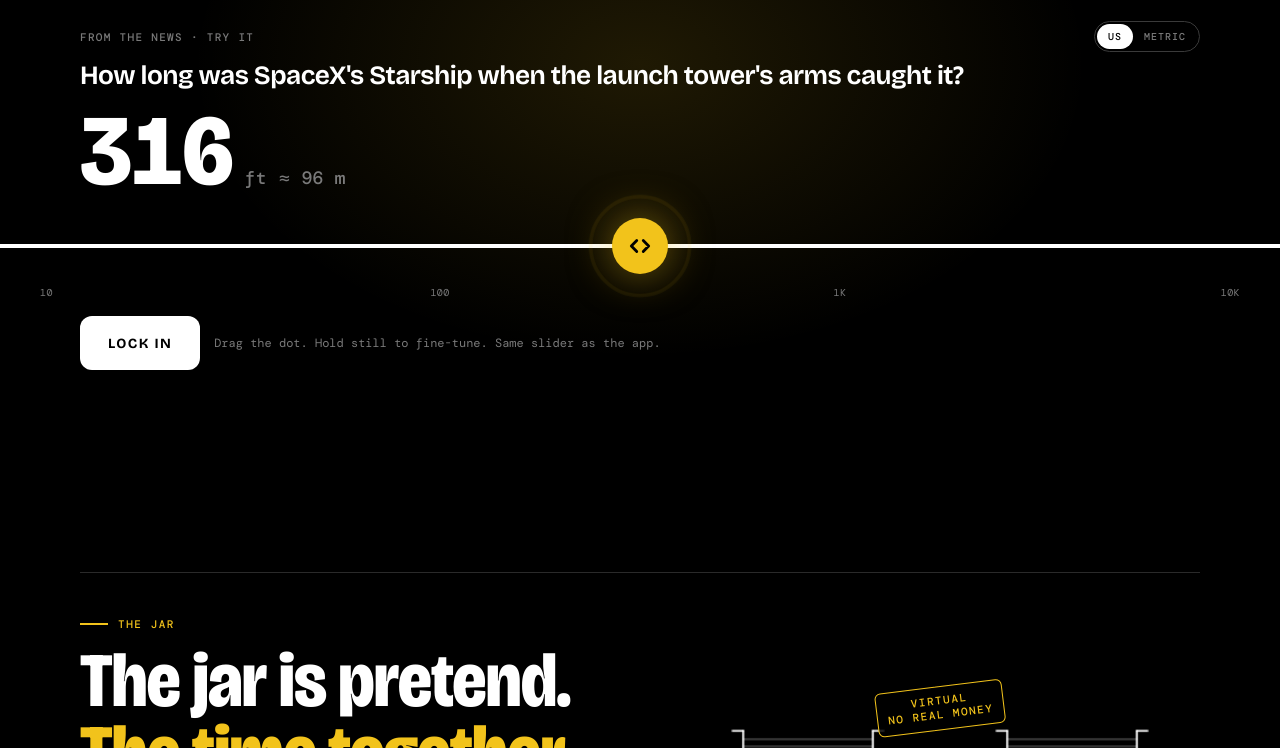
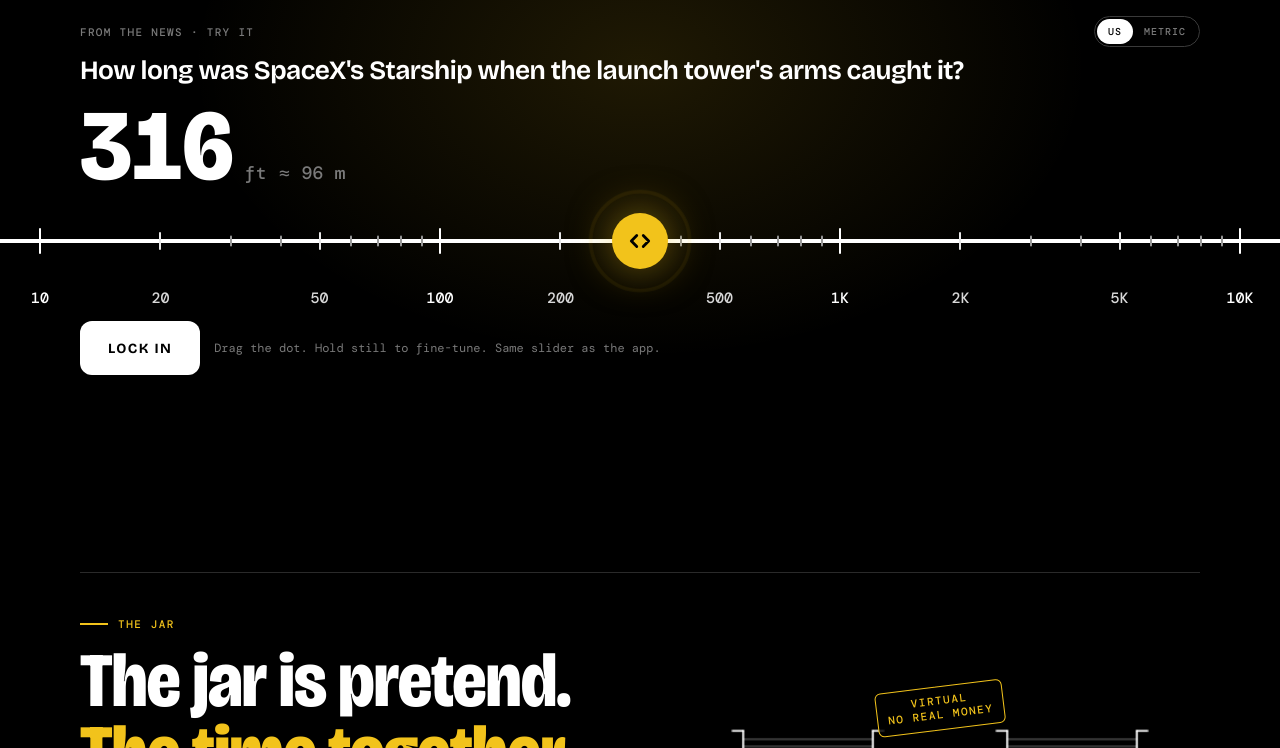
Before and after one commit to Menenkel/hunchline-site, a plain HTML site: page index.html in a window 1280 px wide. Shown: the part 352-1100 px from the top of the page. Drawn offline with nearby package versions, Linux system fonts and the light colour scheme.

Commit message:
Landing: brighter, larger slider numbers with 1-2-5 steps and ruler marks
Co-Authored-By: Claude Sonnet 5.5 <noreply@anthropic.com>
Claude-Session: https://claude.ai/code/session_01SW6H2BypB6UREm5rjYP6Lg

```diff
--- a/index.html
+++ b/index.html
@@ -78,15 +78,17 @@
   .lane:active .knob { transform:scale(1.12); }
   .knob.tween { transition:left .25s ease-out, transform .15s; }
   .lane.zoomed .knob { box-shadow:0 0 0 6px rgba(242,195,27,.25), 0 0 54px rgba(242,195,27,.7); }
-  .lane.zoomed + .ticks { color:var(--fg2); }
   .pulse .knob::after { content:""; position:absolute; inset:0; border-radius:50%; border:2px solid var(--accent); animation:ring 1.8s ease-out infinite; }
   @keyframes ring { from { transform:scale(1); opacity:.9; } to { transform:scale(1.9); opacity:0; } }
   .ans { position:absolute; top:40px; width:0; height:0; opacity:0; transition:opacity .4s .25s; }
   .ans::before { content:""; position:absolute; left:-2px; top:-26px; width:4px; height:52px; background:var(--fg); border-radius:2px; }
   .ans b { position:absolute; bottom:34px; left:0; transform:translateX(-50%); font:500 10px var(--mono); letter-spacing:.1em; text-transform:uppercase; white-space:nowrap; background:var(--fg); color:#000; padding:4px 9px; border-radius:999px; }
-  .ticks { position:relative; height:16px; margin:0 var(--inset); font:400 10px var(--mono); color:var(--muted); letter-spacing:.04em; }
-  .ticks span { position:absolute; transform:translateX(-50%); }
-  .ticks span:first-child { transform:none; } .ticks span:last-child { transform:translateX(-100%); }
+  .ticks { position:relative; height:26px; margin-bottom:6px; margin:0 var(--inset); font:500 15px/1 var(--mono); color:#d8d8d8; letter-spacing:0; }
+  .ticks span { position:absolute; top:10px; transform:translateX(-50%); white-space:nowrap; }
+  .ticks span.major { color:#fff; font-weight:500; }
+  /* ruler marks that cross the line, like log paper: 1 tall, 2 and 5 medium, the rest short */
+  .tk { position:absolute; top:var(--ly,40px); width:2px; margin-left:-1px; transform:translateY(-50%); background:#fff; border-radius:1px; pointer-events:none; }
+  .tk.major { height:26px; } .tk.mid { height:18px; background:#e6e6e6; } .tk.minor { height:11px; background:#9a9a9a; }
 
   .burst { position:absolute; inset:0; border-radius:50%; border:3px solid #fff; animation:burst .6s ease-out forwards; pointer-events:none; }
   @keyframes burst { from { transform:scale(1); opacity:1; } to { transform:scale(2.8); opacity:0; } }
@@ -162,7 +164,8 @@
     .stamp { top:24px; font-size:11px; padding:5px 8px; }
     /* comfortable touch targets and readable small text */
     .tog button { min-height:44px; padding:0 16px; font-size:12px; }
-    .tag, .qlabel, .kicker, .ticks, .ans b, .eg, footer, .hint, .cap { font-size:11.5px; }
+    .tag, .qlabel, .kicker, .ans b, .eg, footer, .hint, .cap { font-size:11.5px; }
+    .ticks { font-size:14px; }
     .h2h, .ledger div { font-size:12.5px; }
     .btn { height:56px; } .btn.big { height:62px; }
     figcaption { font-size:12px; }
@@ -181,7 +184,7 @@
   @media (max-width:639px) and (max-height:700px) { .kicker { display:none; } }
   @media (max-width:639px) and (max-height:680px) { .deck, .hint { display:none; } }
   @media (max-height:500px) {
-    .lane { height:68px; } .line { top:32px; } .knob, .ans { top:34px; }
+    .lane { height:68px; } .line { top:32px; } .knob, .ans { top:34px; } .rail { --ly:34px; }
     .btn { height:46px; } .tog button { min-height:36px; }
     .qlabel { display:none; } .qhead { position:absolute; right:0; margin-top:-2px; }
     .stage { position:relative; }
@@ -216,6 +219,7 @@
       <div class="lane" id="sl" role="slider" tabindex="0" aria-label="Your guess" aria-valuemin="1" aria-valuenow="1">
         <div class="line"></div>
         <div class="rail" id="rail">
+          <div id="marks"></div>
           <div class="ans" id="ans"><b id="ansl"></b></div>
           <div class="knob" id="kn"><svg viewBox="0 0 24 24" aria-hidden="true"><path d="M9 7l-5 5 5 5M15 7l5 5-5 5"/></svg></div>
         </div>
@@ -355,11 +359,22 @@
   const fmtZ = v => v.toLocaleString('en-US', { maximumFractionDigits: v < 10 ? 2 : 0 });
   const fmtV = v => (zoomed || refined) ? v.toLocaleString('en-US', { maximumFractionDigits: 2 }) : fmt(v);
 
+  // 1 / 2 / 5 labels per decade (3 on narrow screens), every other digit as an unlabelled mark.
   function drawTicks() {
-    let h = '';
-    if (!zoomed) { const n = hi - lo; for (let k = 0; k <= n; k++) h += `<span style="left:${(k / n * 100)}%">${short(Math.pow(10, lo + k))}</span>`; }
-    else { const lw = wLower(), ww = wWidth(); for (let k = 0; k <= 6; k++) h += `<span style="left:${(k / 6 * 100)}%">${fmtZ(valOf(lw + ww * k / 6))}</span>`; }
-    $('ticks').innerHTML = h;
+    let lab = '', mk = '';
+    const add = (pos, kind, label) => { mk += `<i class="tk ${kind}" style="left:${pos * 100}%"></i>`; if (label != null) lab += `<span class="${kind}" style="left:${pos * 100}%">${label}</span>`; };
+    if (!zoomed) {
+      const n = hi - lo, ppd = rail.clientWidth / n, labelled = ppd >= 120 ? [2, 5] : ppd >= 70 ? [3] : [];
+      for (let d = lo; d < hi; d++) for (let m = 1; m <= 9; m++) {
+        const v = m * Math.pow(10, d), pos = (Math.log10(v) - lo) / n;
+        if (m === 1) add(pos, 'major', short(v)); else if (labelled.includes(m)) add(pos, 'mid', short(v)); else add(pos, 'minor', null);
+      }
+      add(1, 'major', short(Math.pow(10, hi)));
+    } else {
+      const lw = wLower(), ww = wWidth();
+      for (let k = 0; k <= 12; k++) { const pos = k / 12; if (k % 2 === 0) add(pos, 'major', fmtZ(valOf(lw + ww * pos))); else add(pos, 'minor', null); }
+    }
+    $('ticks').innerHTML = lab; $('marks').innerHTML = mk;
   }
   function render() {
     const w = rail.clientWidth, v = valOf(t), Q = QS[qi], dec = Math.floor(lo + t * (hi - lo) + 1e-9);
@@ -578,7 +593,7 @@
     }, REDUCED ? 0 : 600);
   };
   $('again').onclick = () => { lastOutcome = null; ans.getAnimations().forEach(a => a.cancel()); load((qi + 1) % QS.length); };
-  addEventListener('resize', () => { render(); if (locked) place(); });
+  addEventListener('resize', () => { drawTicks(); render(); if (locked) place(); });
   load(0); document.fonts && document.fonts.ready.then(render);
 </script>
 </body>
```
